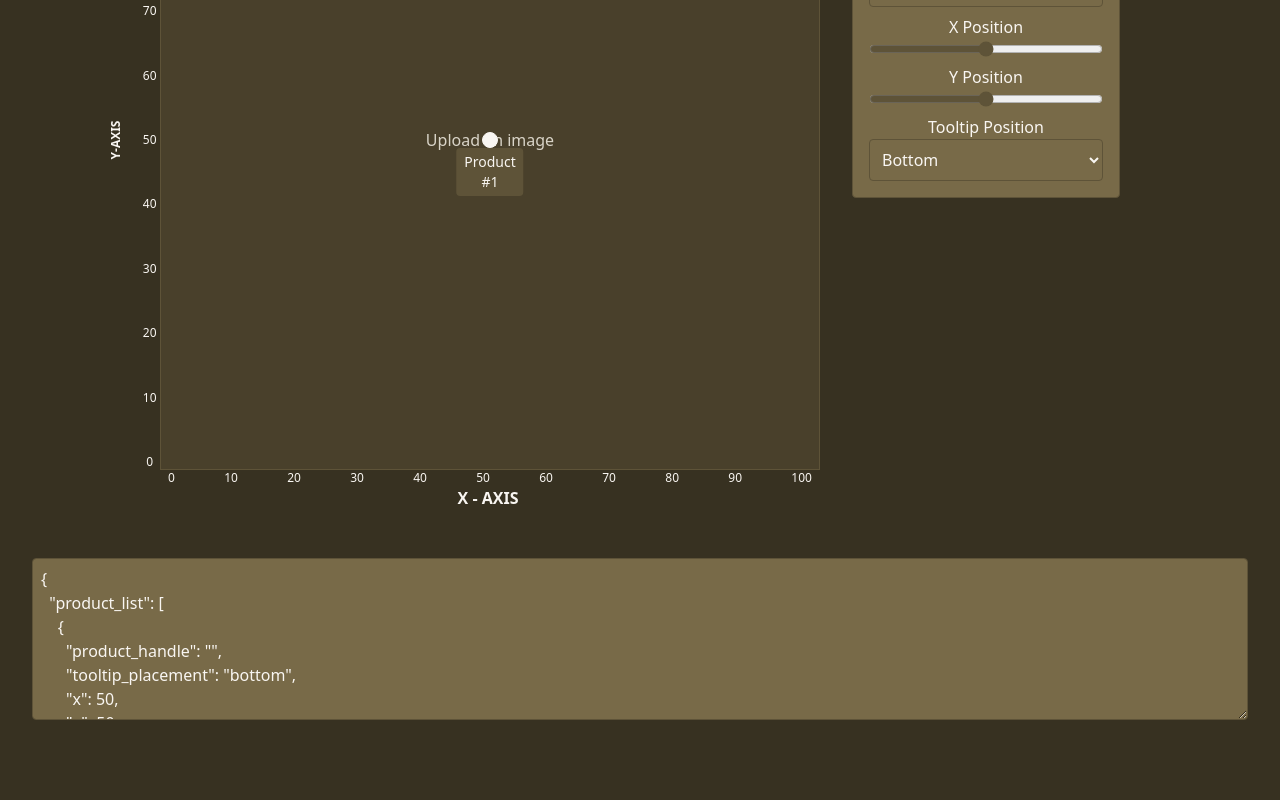
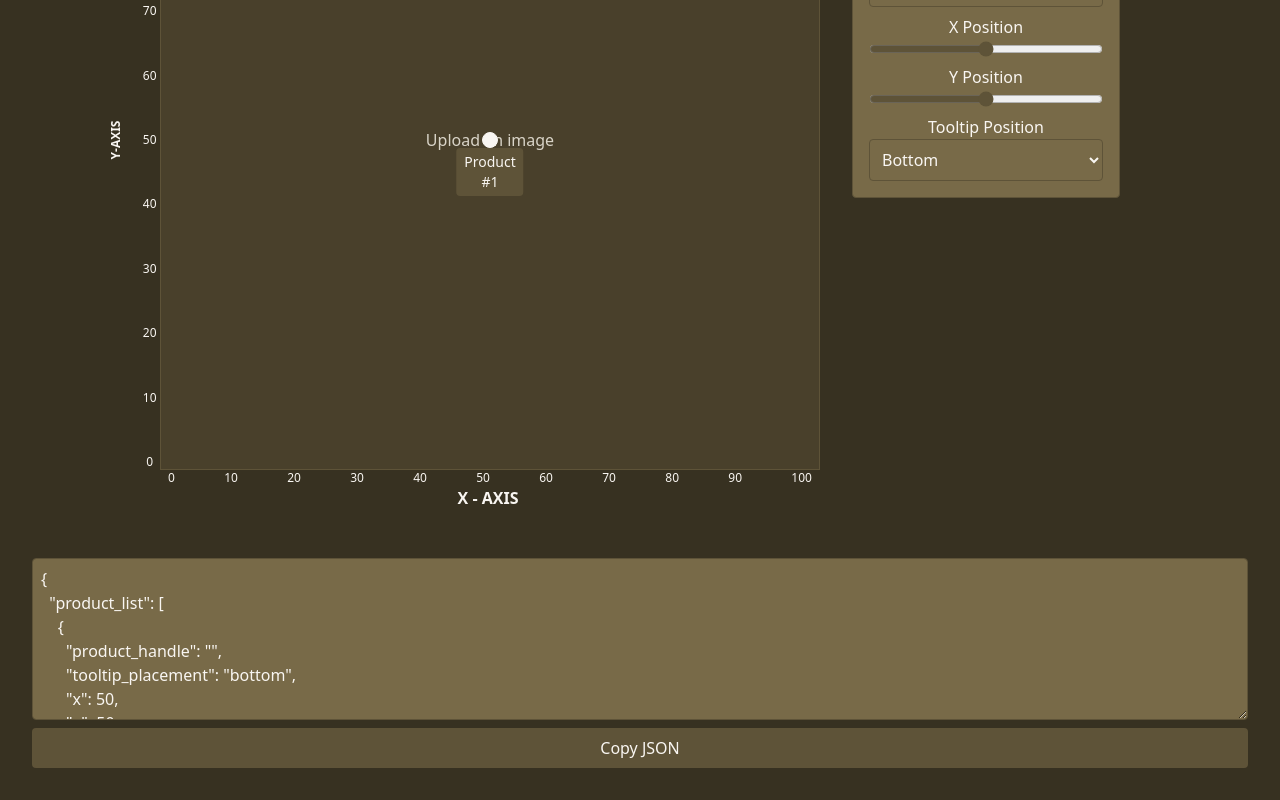
Before and after one commit to MJUUrbano/lookbook-tool, a React (Vite) app: page / in a window 1280 px wide. Shown: the part 254-1054 px from the top of the page. Before the commit the page ends 1006 px from the top, so only its background shows below. Built offline with nearby package versions, Linux system fonts and the light colour scheme.

Commit message:
Remove sticky image container

```diff
--- a/src/Lookbook.jsx
+++ b/src/Lookbook.jsx
@@ -64,7 +64,7 @@ const LookbookTool = () => {
               </div>
             </div>
 
-            <div className="sticky top-8 w-[660px] h-[660px] border border-shadow-700 flex items-center justify-center relative bg-shadow-800">
+            <div className="w-[660px] h-[660px] border border-shadow-700 flex items-center justify-center relative bg-shadow-800">
               {image ? (
                 <img
                   ref={imageRef}
@@ -207,6 +207,12 @@ const LookbookTool = () => {
         readOnly
         value={JSON.stringify({ product_list: products }, null, 2)}
       ></textarea>
+      <button
+        onClick={copyJSON}
+        className="px-4 py-2 bg-shadow-700 text-shadow-50 rounded hover:bg-shadow-600 mt-2"
+      >
+        Copy JSON
+      </button>
     </div>
   );
 };
```
